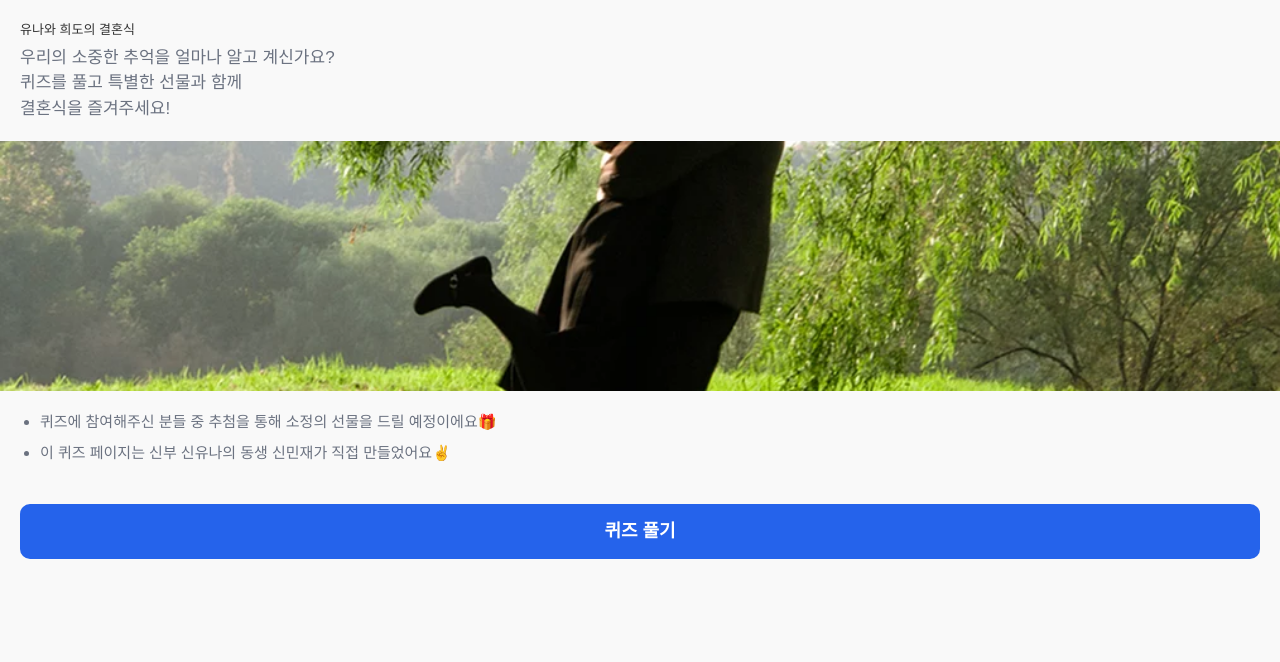
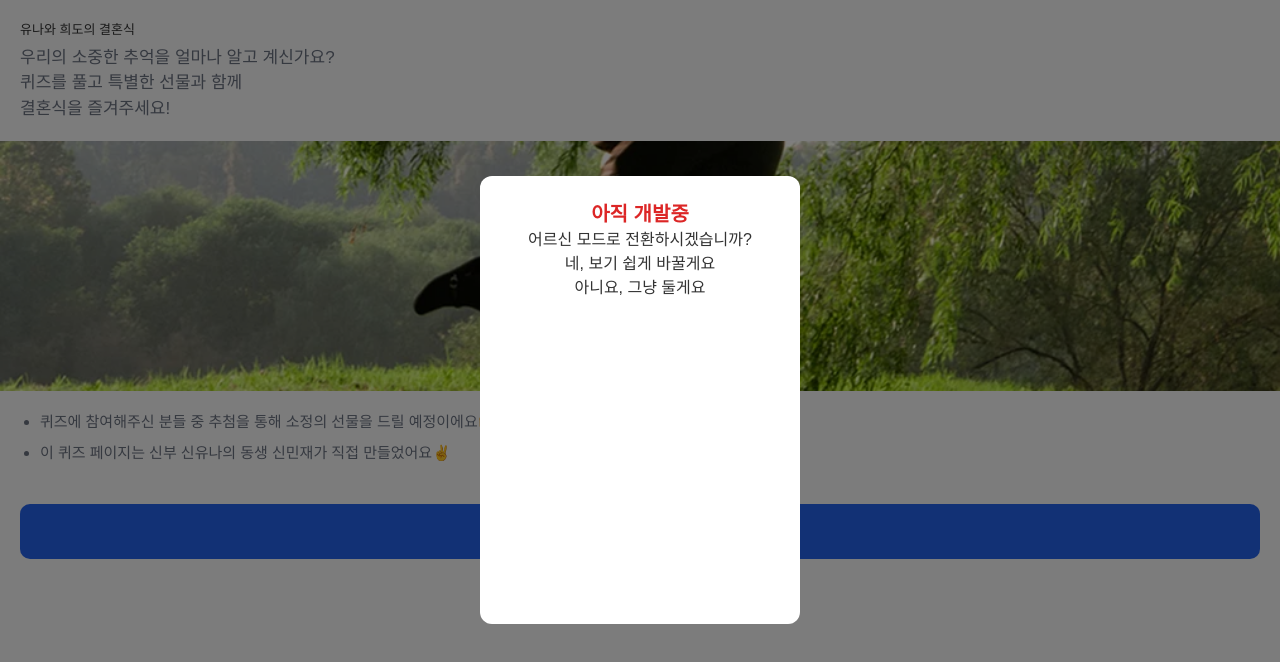
Before and after one commit to SMJ426/yoona-wedding-quiz, a Next.js app: page /quiz/explanation in a window 1280 px wide. Shown: the top 662 px of the page. Built offline with nearby package versions, Linux system fonts and the light colour scheme; a web font is replaced by a local one.

Commit message:
feat: 시니어를 위한 easy모드 세팅

```diff
--- a/package.json
+++ b/package.json
@@ -16,6 +16,7 @@
   "devDependencies": {
     "@types/node": "22.14.1",
     "@types/react": "19.1.2",
+    "@types/react-dom": "^19.1.3",
     "autoprefixer": "^10.4.14",
     "postcss": "^8.4.21",
     "tailwindcss": "^3.4.1",
--- /dev/null
+++ b/src/app/context/AccessibilityContext.tsx
@@ -0,0 +1,35 @@
+'use client';
+
+import React, { createContext, useContext, useState } from 'react';
+
+type AccessibilityMode = 'default' | 'easy';
+
+interface AccessibilityContextType {
+  mode: AccessibilityMode;
+  setMode: (mode: AccessibilityMode) => void;
+}
+
+const AccessibilityContext = createContext<
+  AccessibilityContextType | undefined
+>(undefined);
+
+export const AccessibilityProvider: React.FC<{ children: React.ReactNode }> = ({
+  children,
+}) => {
+  const [mode, setMode] = useState<AccessibilityMode>('default');
+
+  return (
+    <AccessibilityContext.Provider value={{ mode, setMode }}>
+      {children}
+    </AccessibilityContext.Provider>
+  );
+};
+
+export const useAccessibility = () => {
+  const context = useContext(AccessibilityContext);
+  if (!context)
+    throw new Error(
+      'useAccessibility must be used within AccessibilityProvider'
+    );
+  return context;
+};
--- a/src/app/layout.tsx
+++ b/src/app/layout.tsx
@@ -1,9 +1,13 @@
+import './global.css';
 import type { Metadata, Viewport } from 'next';
-import './global.css';
+import { AccessibilityProvider } from './context/AccessibilityContext';
 
 export const metadata: Metadata = {
   title: '유나&희도 - Quiz',
   description: 'Generated by SMJ426',
+  icons: {
+    icon: '/images/favicon.png',
+  },
 };
 
 export const viewport: Viewport = {
@@ -15,15 +19,15 @@ export const viewport: Viewport = {
 
 export default function RootLayout({
   children,
-}: Readonly<{
+}: {
   children: React.ReactNode;
-}>) {
+}) {
   return (
-    <html>
-      <head>
-        <link rel="icon" href="/images/favicon.png" />
-      </head>
-      <body>{children}</body>
+    <html lang="ko">
+      <body>
+        <div id="modal-root" />
+        <AccessibilityProvider>{children}</AccessibilityProvider>
+      </body>
     </html>
   );
 }
--- a/src/app/quiz/explanation/page.tsx
+++ b/src/app/quiz/explanation/page.tsx
@@ -1,51 +1,27 @@
 'use client';
 
-import { useRouter } from 'next/navigation';
-import React from 'react';
+import React, { useEffect, useState } from 'react';
+import Modal from '../../../components/modal/Modal';
+
+import EasyModeModal from '../../../components/modal/modal/EasyModeModal';
+import QuizExplanation from '../../../components/quiz/explanation/QuizExplanation';
 
 const ScreenQuizExplanation: React.FC = ({}) => {
-  const router = useRouter();
+  const [showModal, setShowModal] = useState(false);
+
+  useEffect(() => {
+    setShowModal(true);
+  }, []);
 
   return (
-    <div className="flex flex-col justify-start w-full h-screen ">
-      {/* title section */}
-      <div className="p-[20px]">
-        <p className="text-[13px]">유나와 희도의 결혼식</p>
-        <div className="text-gray-500 text-[17px] pt-[5px]">
-          <p>우리의 소중한 추억을 얼마나 알고 계신가요?</p>
-          <p>퀴즈를 풀고 특별한 선물과 함께</p>
-          <p>결혼식을 즐겨주세요!</p>
-        </div>
-      </div>
-      {/* main image section */}
-      <img
-        src="/images/main-image.webp"
-        alt="메인 이미지"
-        className="h-[250px] object-cover w-screen"
-      />
-      {/* description section */}
-      <div className="p-[20px] text-gray-500 text-[15px] ">
-        <ul className="flex flex-col pl-5 list-disc gap-[8px]">
-          <li>
-            퀴즈에 참여해주신 분들 중 추첨을 통해 소정의 선물을 드릴
-            예정이에요🎁
-          </li>
-          <li>
-            이 퀴즈 페이지는 신부 신유나의 동생 신민재가 직접 만들었어요✌️
-          </li>
-        </ul>
-      </div>
-      {/* '퀴즈풀러 가기' button */}
-      <div className="w-full p-[20px] bg-[#f9f9f9]">
-        <button
-          type="button"
-          onClick={() => router.push('/quiz/entryform')}
-          className="flex items-center justify-center w-full h-[55px] rounded-[10px] bg-blue-600 font-bold text-[18px] text-white active:scale-95 transition-transform duration-100"
-        >
-          퀴즈 풀기
-        </button>
-      </div>
-    </div>
+    <>
+      {showModal && (
+        <Modal onClose={() => setShowModal(false)}>
+          <EasyModeModal onClose={() => setShowModal} />
+        </Modal>
+      )}
+      <QuizExplanation />
+    </>
   );
 };
 
--- /dev/null
+++ b/src/components/modal/Modal.tsx
@@ -0,0 +1,33 @@
+'use client';
+
+import React from 'react';
+import ReactDOM from 'react-dom';
+
+interface Props {
+  children: React.ReactNode;
+  onClose: () => void;
+}
+
+const Modal: React.FC<Props> = ({ children, onClose }) => {
+  if (typeof window === 'undefined') return null;
+  const modalRoot = document.getElementById('modal-root');
+  if (!modalRoot) return null;
+
+  const handleBackdropClick = () => {
+    onClose();
+  };
+
+  return ReactDOM.createPortal(
+    <div
+      className="fixed inset-0 z-50 flex items-center justify-center bg-black bg-opacity-50"
+      onClick={handleBackdropClick}
+    >
+      <div className="bg-white p-6 rounded-xl w-[80%] max-w-[320px] text-center">
+        {children}
+      </div>
+    </div>,
+    modalRoot
+  );
+};
+
+export default Modal;
--- /dev/null
+++ b/src/components/modal/modal/EasyModeModal.tsx
@@ -0,0 +1,39 @@
+'use client';
+
+import React from 'react';
+import { useAccessibility } from '../../../app/context/AccessibilityContext';
+
+interface Props {
+  onClose: () => void;
+}
+
+const EasyModeModal: React.FC<Props> = ({ onClose }) => {
+  const { setMode } = useAccessibility();
+
+  const handleEasyMode = () => {
+    setMode('easy');
+    onClose();
+  };
+
+  const handleClickButton = () => {
+    onClose();
+  };
+
+  return (
+    <div className="width-[80%] h-[400px] flex flex-col ">
+      {/* TODO : 아직 개발중  */}
+      <h2 className="text-xl font-extrabold text-red-600">아직 개발중</h2>
+      <div>어르신 모드로 전환하시겠습니까?</div>
+      <div>
+        <button type="button" onClick={handleEasyMode}>
+          네, 보기 쉽게 바꿀게요
+        </button>
+        <button type="button" onClick={handleClickButton}>
+          아니요, 그냥 둘게요
+        </button>
+      </div>
+    </div>
+  );
+};
+
+export default EasyModeModal;
--- /dev/null
+++ b/src/components/quiz/explanation/QuizExplanation.tsx
@@ -0,0 +1,54 @@
+'use client';
+
+import { useRouter } from 'next/navigation';
+import React from 'react';
+import { useAccessibility } from '../../../app/context/AccessibilityContext';
+
+const QuizExplanation: React.FC = () => {
+  const router = useRouter();
+  const { mode } = useAccessibility();
+
+  return (
+    <div className="flex flex-col justify-start w-full h-screen ">
+      {/* title section */}
+      <div className="p-[20px]">
+        <p className="text-[13px]">유나와 희도의 결혼식</p>
+        <div className="text-gray-500 text-[17px] pt-[5px]">
+          <p>우리의 소중한 추억을 얼마나 알고 계신가요?</p>
+          <p>퀴즈를 풀고 특별한 선물과 함께</p>
+          <p>결혼식을 즐겨주세요!</p>
+        </div>
+      </div>
+      {/* main image section */}
+      <img
+        src="/images/main-image.webp"
+        alt="메인 이미지"
+        className="h-[250px] object-cover w-screen"
+      />
+      {/* description section */}
+      <div className="p-[20px] text-gray-500 text-[15px] ">
+        <ul className="flex flex-col pl-5 list-disc gap-[8px]">
+          <li>
+            퀴즈에 참여해주신 분들 중 추첨을 통해 소정의 선물을 드릴
+            예정이에요🎁
+          </li>
+          <li>
+            이 퀴즈 페이지는 신부 신유나의 동생 신민재가 직접 만들었어요✌️
+          </li>
+        </ul>
+      </div>
+      {/* '퀴즈풀러 가기' button */}
+      <div className="w-full p-[20px] bg-[#f9f9f9]">
+        <button
+          type="button"
+          onClick={() => router.push('/quiz/entryform')}
+          className="flex items-center justify-center w-full h-[55px] rounded-[10px] bg-blue-600 font-bold text-[18px] text-white active:scale-95 transition-transform duration-100"
+        >
+          퀴즈 풀기
+        </button>
+      </div>
+    </div>
+  );
+};
+
+export default QuizExplanation;
```
Also changed, not shown: 1 other file (tests, documents, lock files or other folders).
